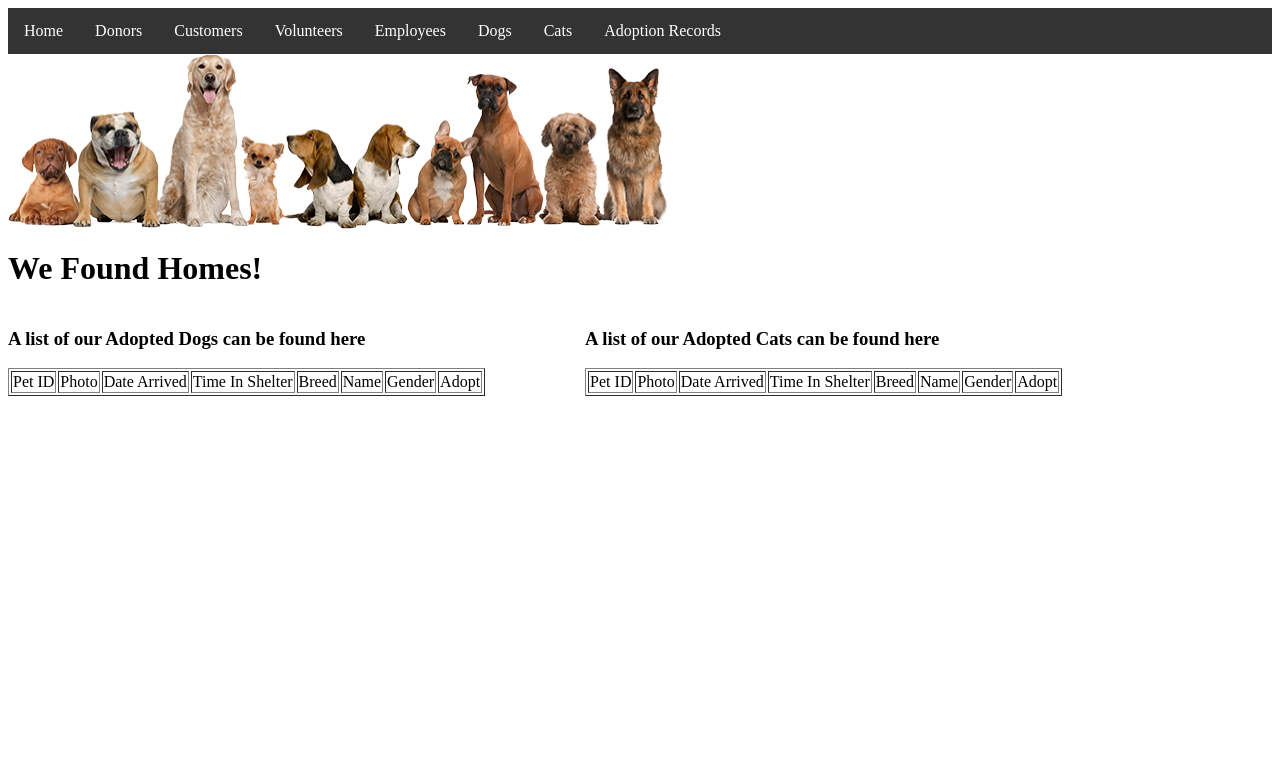
After one commit to bradstarnes/CS470_Final_Project, a PHP site: page /adoptionrecords.php in a window 1280 px wide. The commit adds this page. Shown: the top 778 px of the page. Run offline with PHP 8.4, Linux system fonts and the light colour scheme; data that the repository does not hold is empty.

Commit message:
Added Adoption Records & Delete Option

```diff
--- /dev/null
+++ b/adoptionrecords.php
@@ -0,0 +1,100 @@
+<body>
+
+<div class="menubar">
+    <?php include('header.php'); ?>
+</div>
+
+<?php
+require_once('./includes/dbconnect.php');
+// Querying the table
+$sql_of_q1 = "SELECT Pet_ID, Image_URL, Date_Arrived, ROUND(DATEDIFF(Date_Arrived, NOW())/-1, 0) as Time_In_Shelter, Breed, Name, Gender FROM Pet WHERE EXISTS ( SELECT * FROM Pet_Customer WHERE Pet_Customer.Pet_ID = Pet.Pet_ID) AND Type='Dog'";
+$q1result = mysqli_query($connection, $sql_of_q1);
+
+
+
+$sql_of_q2 = "SELECT Pet_ID, Image_URL, Date_Arrived, ROUND(DATEDIFF(Date_Arrived, NOW())/-1, 0) as Time_In_Shelter, Breed, Name, Gender FROM Pet WHERE EXISTS ( SELECT * FROM Pet_Customer WHERE Pet_Customer.Pet_ID = Pet.Pet_ID) AND Type='Cat' ";
+$q1result2 = mysqli_query($connection, $sql_of_q2);
+?>
+
+
+<h1>We Found Homes!</h1>
+
+<div class="tableOutput" style="margin-right: 100px">
+    <h3>A list of our Adopted Dogs can be found here</h3>
+    <table border="1">
+
+
+        <?php
+        echo "<tr>";
+        echo "<td>".'Pet ID'."</td>";
+        echo "<td>".'Photo'."</td>";
+        echo "<td>".'Date Arrived'."</td>";
+        echo "<td>".'Time In Shelter'."</td>";
+        echo "<td>".'Breed'."</td>";
+        echo "<td>".'Name'."</td>";
+        echo "<td>".'Gender'."</td>";
+        echo "<td>".'Adopt'."</td>";
+
+        echo "</tr>";
+        while($r = mysqli_fetch_assoc($q1result)) //fetches a result row as an associative array.
+        {
+            echo "<tr>";
+            echo "<td>".$r['Pet_ID']."</td>";
+            echo "<td>"."<img src='".$r['Image_URL']. "' alt='petImage'>"."</td>";
+            echo "<td>".$r['Date_Arrived']."</td>";
+            echo "<td>".$r['Time_In_Shelter']. " Days". "</td>";
+            echo "<td>".$r['Breed']."</td>";
+            echo "<td>".$r['Name']."</td>";
+            echo "<td>".$r['Gender']."</td>";
+            echo "<td><a class='button alert' href='deleteadoption.php?del=".$r["Pet_ID"]."'>Delete</a></td>";
+            echo "</tr>";
+        }
+
+
+        ?>
+
+
+    </table>
+</div>
+
+<div class="tableOutput" style="margin-right: 100px">
+    <h3>A list of our Adopted Cats can be found here</h3>
+    <table border="1">
+
+
+        <?php
+        echo "<tr>";
+        echo "<td>".'Pet ID'."</td>";
+        echo "<td>".'Photo'."</td>";
+        echo "<td>".'Date Arrived'."</td>";
+        echo "<td>".'Time In Shelter'."</td>";
+        echo "<td>".'Breed'."</td>";
+        echo "<td>".'Name'."</td>";
+        echo "<td>".'Gender'."</td>";
+        echo "<td>".'Adopt'."</td>";
+
+        echo "</tr>";
+        while($r = mysqli_fetch_assoc($q1result2)) //fetches a result row as an associative array.
+        {
+            echo "<tr>";
+            echo "<td>".$r['Pet_ID']."</td>";
+            echo "<td>"."<img src='".$r['Image_URL']. "' alt='petImage'>"."</td>";
+            echo "<td>".$r['Date_Arrived']."</td>";
+            echo "<td>".$r['Time_In_Shelter']. " Days". "</td>";
+            echo "<td>".$r['Breed']."</td>";
+            echo "<td>".$r['Name']."</td>";
+            echo "<td>".$r['Gender']."</td>";
+            echo "<td><a class='button alert' href='deleteadoption.php?del=".$r["Pet_ID"]."'>Delete</a></td>";
+            echo "</tr>";
+        }
+
+
+        ?>
+
+
+    </table>
+</div>
+
+
+<?php if (mysqli_close($connection))echo ""; ?>
+</body>
--- a/header.php
+++ b/header.php
@@ -11,6 +11,8 @@
     <li><a href="employees.php">Employees</a></li>
     <li><a href="dogs.php">Dogs</a></li>
     <li><a href="cats.php">Cats</a></li>
+    <li><a href="adoptionrecords.php">Adoption Records</a></li>
+
 
 </ul>
 
```
Also changed, not shown: deleteadoption.php (added, +28 -0 lines).
